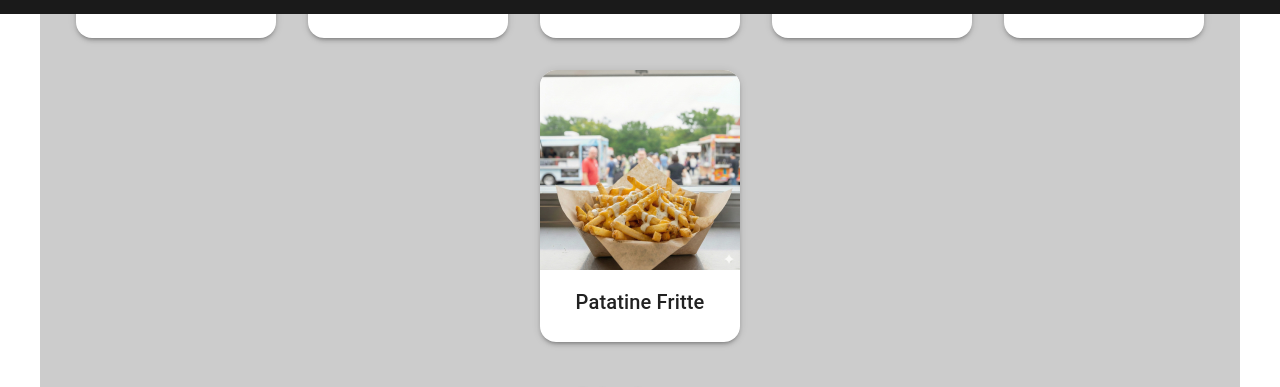
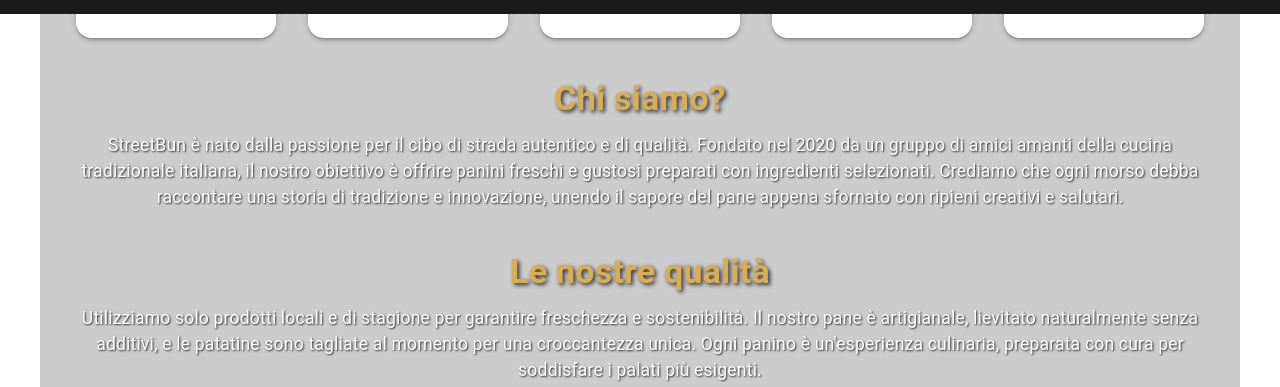
Before and after one commit to dom471/FondamentiWeb, a React (Create React App) app in the folder bakery-frontend/: page / in a window 1280 px wide. Shown: the part 786-1173 px from the top of the page. Built offline with nearby package versions, Linux system fonts and the light colour scheme; no server answers.

Commit message:
Update Home.js

```diff
--- a/bakery-frontend/src/pages/Home.js
+++ b/bakery-frontend/src/pages/Home.js
@@ -3,7 +3,6 @@
 import hotdog from "../immaginiHome/Hotdog.jpeg";
 import tradizionale from "../immaginiHome/iltradizionale.jpeg";
 import pulled from "../immaginiHome/Pullpassion.jpeg";
-import patatine from "../immaginiHome/patat2.jpeg";
 import piccante from "../immaginiHome/piccante.jpeg";
 
 const products = [
@@ -26,10 +25,6 @@
   {
     name: "Il Piccante",
     image: piccante,
-  },
-  {
-    name: "Patatine Fritte",
-    image: patatine,
   },
 ];
 
```
